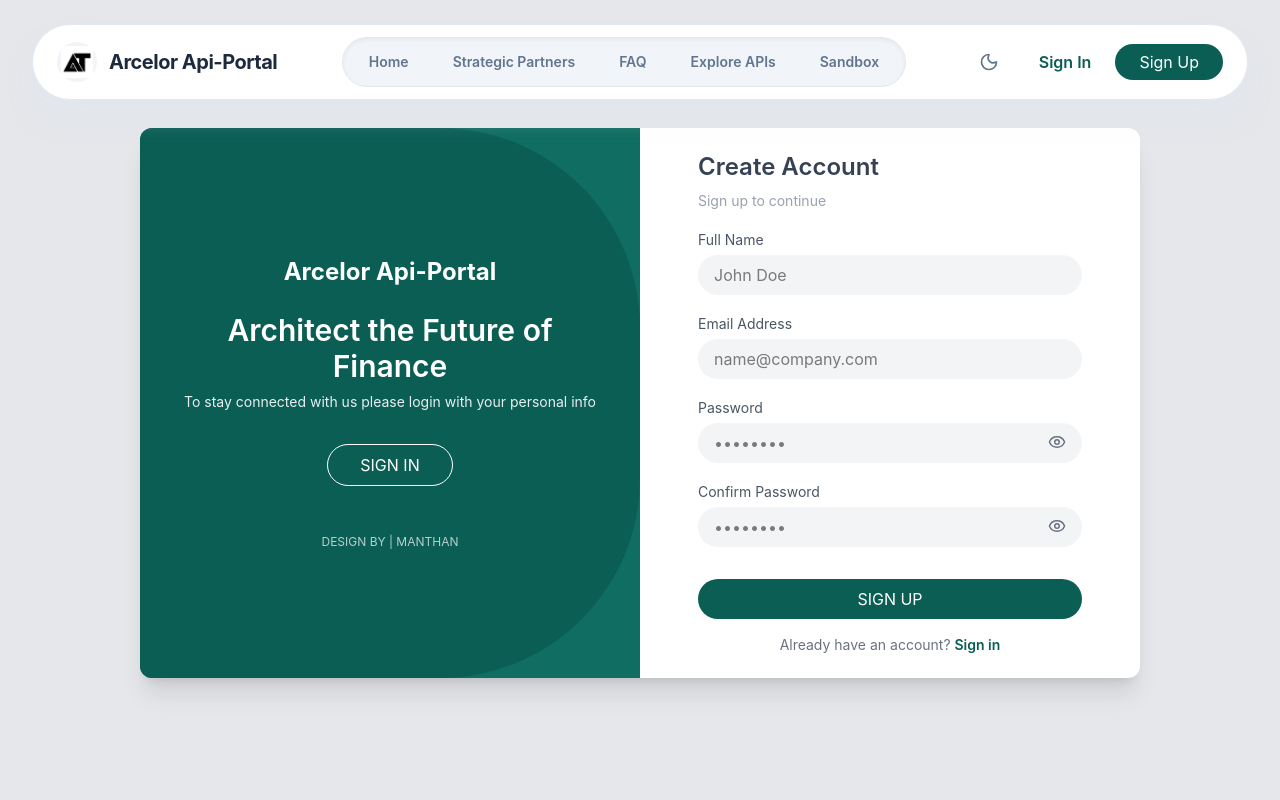
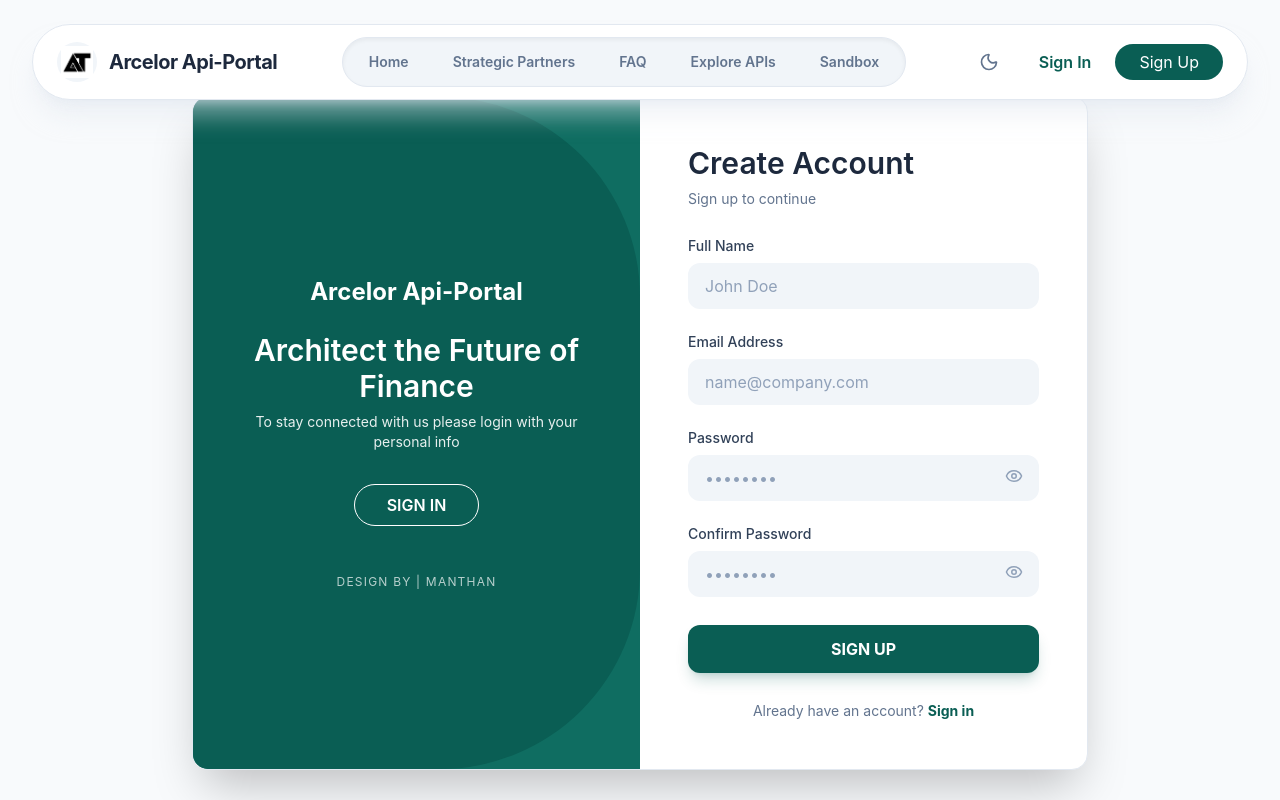
Before and after one commit to manthanvaghasiya/api-portal, a React (Vite) app: page /signup in a window 1280 px wide. Shown: the top 800 px of the page. Built offline with nearby package versions, Linux system fonts and the light colour scheme.

Commit message:
Update SignUp.jsx

```diff
--- a/src/pages/SignUp.jsx
+++ b/src/pages/SignUp.jsx
@@ -1,33 +1,29 @@
 import React, { useState } from "react";
 import { Eye, EyeOff } from "lucide-react";
-import { useNavigate, Link } from "react-router-dom"; // Added for routing
+import { useNavigate, Link } from "react-router-dom";
 
 const Signup = () => {
   const [showPassword, setShowPassword] = useState(false);
   const [showConfirm, setShowConfirm] = useState(false);
 
-  // 1. New states to hold what the user types
   const [fullName, setFullName] = useState("");
   const [email, setEmail] = useState("");
   const [password, setPassword] = useState("");
   const [confirmPassword, setConfirmPassword] = useState("");
-  const [message, setMessage] = useState(""); // To show errors or success
+  const [message, setMessage] = useState("");
 
-  const navigate = useNavigate(); // To move the user to another page later
+  const navigate = useNavigate();
 
-  // 2. The function that runs when they click SIGN UP
   const handleSignup = async (e) => {
-    e.preventDefault(); // Stops the page from refreshing
+    e.preventDefault();
 
-    // Check if passwords match first!
     if (password !== confirmPassword) {
       setMessage("Oops! Passwords do not match.");
       return;
     }
 
     try {
-      // Send the letter to our backend brain
-     const response = await fetch("https://api-portal-lyuy.onrender.com/api/auth/signup", {
+      const response = await fetch("https://api-portal-lyuy.onrender.com/api/auth/signup", {
         method: "POST",
         headers: { "Content-Type": "application/json" },
         body: JSON.stringify({ fullName, email, password }),
@@ -37,10 +33,10 @@ const Signup = () => {
 
       if (response.ok) {
         setMessage("Yay! Account created. You can now sign in.");
-        // We can clear the form now
         setFullName(""); setEmail(""); setPassword(""); setConfirmPassword("");
+        setTimeout(() => navigate("/signin"), 2000); // Send to sign in after 2 seconds
       } else {
-        setMessage(data.message); // Show the error from the server (like "email already used")
+        setMessage(data.message);
       }
     } catch (error) {
       setMessage("Something went wrong connecting to the server.");
@@ -48,13 +44,13 @@ const Signup = () => {
   };
 
   return (
-    <div className="w-full min-h-screen bg-gray-200 pt-32 flex justify-center">
+    <div className="w-full min-h-screen bg-slate-50 dark:bg-[#011112] transition-colors duration-500 flex justify-center items-center px-4 py-24">
 
       {/* Main Card */}
-      <div className="w-[1000px] h-[550px] bg-white rounded-xl shadow-xl flex overflow-hidden">
+      <div className="w-full max-w-4xl bg-white dark:bg-[#0d151c] rounded-2xl shadow-2xl flex overflow-hidden border border-slate-200 dark:border-slate-800">
 
-        {/* LEFT PANEL */}
-        <div className="w-1/2 relative bg-[#0f6d61] text-white flex items-center justify-center">
+        {/* LEFT PANEL (Hidden on Mobile, Visible on Desktop) */}
+        <div className="hidden lg:flex w-1/2 relative bg-[#0f6d61] text-white items-center justify-center">
           <div className="absolute inset-0 bg-[#0a5e54] rounded-r-[200px]" />
           <div className="relative z-10 text-center px-10">
             <div className="text-2xl font-bold mb-6">Arcelor Api-Portal</div>
@@ -63,72 +59,70 @@ const Signup = () => {
               To stay connected with us please login with your personal info
             </p>
             <Link to="/signin">
-              <button className="border border-white px-8 py-2 rounded-full hover:bg-white hover:text-[#0a5e54] transition">
+              <button className="border border-white px-8 py-2 rounded-full hover:bg-white hover:text-[#0a5e54] transition font-semibold">
                 SIGN IN
               </button>
             </Link>
-            <div className="text-xs mt-12 opacity-70">DESIGN BY | MANTHAN</div>
+            <div className="text-xs mt-12 opacity-70 tracking-widest">DESIGN BY | MANTHAN</div>
           </div>
         </div>
 
-        {/* RIGHT PANEL */}
-        <div className="w-1/2 flex items-center justify-center px-12">
+        {/* RIGHT PANEL (Form) */}
+        <div className="w-full lg:w-1/2 flex items-center justify-center p-8 sm:p-12">
           <div className="w-full max-w-sm">
-            <h2 className="text-2xl font-semibold text-gray-700 mb-2">Create Account</h2>
-            <p className="text-sm text-gray-400 mb-4">Sign up to continue</p>
+            <h2 className="text-2xl sm:text-3xl font-semibold text-slate-800 dark:text-white mb-2">Create Account</h2>
+            <p className="text-sm text-slate-500 dark:text-slate-400 mb-6">Sign up to continue</p>
 
-            {/* Show error or success messages here */}
             {message && (
-              <div className="text-sm text-center mb-4 text-red-500 font-semibold">
+              <div className={`text-sm text-center mb-6 font-semibold p-3 rounded-lg ${message.includes('Yay') ? 'bg-green-50 text-green-600 dark:bg-green-500/10 dark:text-green-400' : 'bg-red-50 text-red-500 dark:bg-red-500/10 dark:text-red-400'}`}>
                 {message}
               </div>
             )}
 
-            {/* Added onSubmit to the form */}
-            <form className="space-y-4" onSubmit={handleSignup}>
+            <form className="space-y-4 sm:space-y-5" onSubmit={handleSignup}>
 
               {/* Full Name */}
               <div>
-                <label className="text-sm text-gray-600">Full Name</label>
+                <label className="text-sm font-medium text-slate-700 dark:text-slate-300">Full Name</label>
                 <input
                   type="text"
                   placeholder="John Doe"
                   value={fullName}
-                  onChange={(e) => setFullName(e.target.value)} // Connect box to state
+                  onChange={(e) => setFullName(e.target.value)}
                   required
-                  className="w-full mt-1 px-4 py-2 rounded-full bg-gray-100 focus:outline-none focus:ring-2 focus:ring-[#0a5e54]"
+                  className="w-full mt-1.5 px-4 py-2.5 rounded-xl bg-slate-100 dark:bg-[#111c24] border border-transparent dark:border-slate-700 text-slate-900 dark:text-white placeholder-slate-400 dark:placeholder-slate-500 focus:outline-none focus:ring-2 focus:ring-[#0a5e54] dark:focus:ring-teal-500 transition-all"
                 />
               </div>
 
               {/* Email */}
               <div>
-                <label className="text-sm text-gray-600">Email Address</label>
+                <label className="text-sm font-medium text-slate-700 dark:text-slate-300">Email Address</label>
                 <input
                   type="email"
                   placeholder="name@company.com"
                   value={email}
-                  onChange={(e) => setEmail(e.target.value)} // Connect box to state
+                  onChange={(e) => setEmail(e.target.value)}
                   required
-                  className="w-full mt-1 px-4 py-2 rounded-full bg-gray-100 focus:outline-none focus:ring-2 focus:ring-[#0a5e54]"
+                  className="w-full mt-1.5 px-4 py-2.5 rounded-xl bg-slate-100 dark:bg-[#111c24] border border-transparent dark:border-slate-700 text-slate-900 dark:text-white placeholder-slate-400 dark:placeholder-slate-500 focus:outline-none focus:ring-2 focus:ring-[#0a5e54] dark:focus:ring-teal-500 transition-all"
                 />
               </div>
 
               {/* Password */}
               <div>
-                <label className="text-sm text-gray-600">Password</label>
-                <div className="relative mt-1">
+                <label className="text-sm font-medium text-slate-700 dark:text-slate-300">Password</label>
+                <div className="relative mt-1.5">
                   <input
                     type={showPassword ? "text" : "password"}
                     placeholder="••••••••"
                     value={password}
-                    onChange={(e) => setPassword(e.target.value)} // Connect box to state
+                    onChange={(e) => setPassword(e.target.value)}
                     required
-                    className="w-full px-4 py-2 rounded-full bg-gray-100 focus:outline-none focus:ring-2 focus:ring-[#0a5e54]"
+                    className="w-full px-4 py-2.5 rounded-xl bg-slate-100 dark:bg-[#111c24] border border-transparent dark:border-slate-700 text-slate-900 dark:text-white placeholder-slate-400 dark:placeholder-slate-500 focus:outline-none focus:ring-2 focus:ring-[#0a5e54] dark:focus:ring-teal-500 transition-all"
                   />
                   <button
                     type="button"
                     onClick={() => setShowPassword(!showPassword)}
-                    className="absolute right-4 top-2.5 text-gray-500"
+                    className="absolute right-4 top-3 text-slate-400 hover:text-slate-600 dark:hover:text-slate-200"
                   >
                     {showPassword ? <EyeOff size={18} /> : <Eye size={18} />}
                   </button>
@@ -137,20 +131,20 @@ const Signup = () => {
 
               {/* Confirm Password */}
               <div>
-                <label className="text-sm text-gray-600">Confirm Password</label>
-                <div className="relative mt-1">
+                <label className="text-sm font-medium text-slate-700 dark:text-slate-300">Confirm Password</label>
+                <div className="relative mt-1.5">
                   <input
                     type={showConfirm ? "text" : "password"}
                     placeholder="••••••••"
                     value={confirmPassword}
-                    onChange={(e) => setConfirmPassword(e.target.value)} // Connect box to state
+                    onChange={(e) => setConfirmPassword(e.target.value)}
                     required
-                    className="w-full px-4 py-2 rounded-full bg-gray-100 focus:outline-none focus:ring-2 focus:ring-[#0a5e54]"
+                    className="w-full px-4 py-2.5 rounded-xl bg-slate-100 dark:bg-[#111c24] border border-transparent dark:border-slate-700 text-slate-900 dark:text-white placeholder-slate-400 dark:placeholder-slate-500 focus:outline-none focus:ring-2 focus:ring-[#0a5e54] dark:focus:ring-teal-500 transition-all"
                   />
                   <button
                     type="button"
                     onClick={() => setShowConfirm(!showConfirm)}
-                    className="absolute right-4 top-2.5 text-gray-500"
+                    className="absolute right-4 top-3 text-slate-400 hover:text-slate-600 dark:hover:text-slate-200"
                   >
                     {showConfirm ? <EyeOff size={18} /> : <Eye size={18} />}
                   </button>
@@ -160,14 +154,14 @@ const Signup = () => {
               {/* Signup Button */}
               <button
                 type="submit"
-                className="w-full bg-[#0a5e54] text-white py-2 rounded-full mt-4 hover:bg-[#084d46] transition"
+                className="w-full bg-[#0a5e54] text-white py-3 rounded-xl mt-2 font-bold hover:bg-[#084d46] transition-all shadow-lg shadow-[#0a5e54]/20"
               >
                 SIGN UP
               </button>
 
-              <p className="text-sm text-gray-500 text-center">
+              <p className="text-sm text-slate-500 dark:text-slate-400 text-center pt-2">
                 Already have an account?{" "}
-                <Link to="/signin" className="text-[#0a5e54] font-semibold cursor-pointer">
+                <Link to="/signin" className="text-[#0a5e54] dark:text-teal-400 font-bold cursor-pointer hover:underline">
                   Sign in
                 </Link>
               </p>
```
